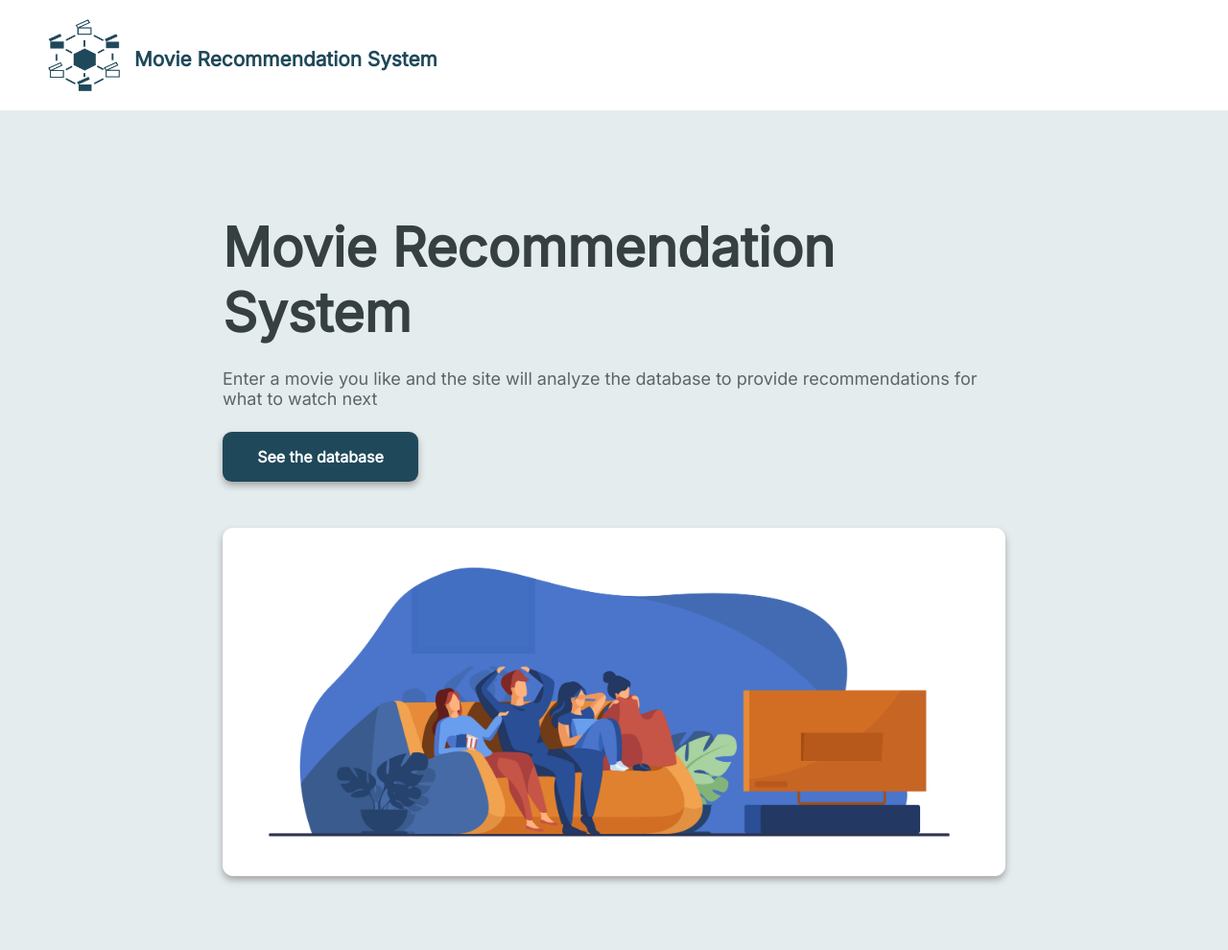
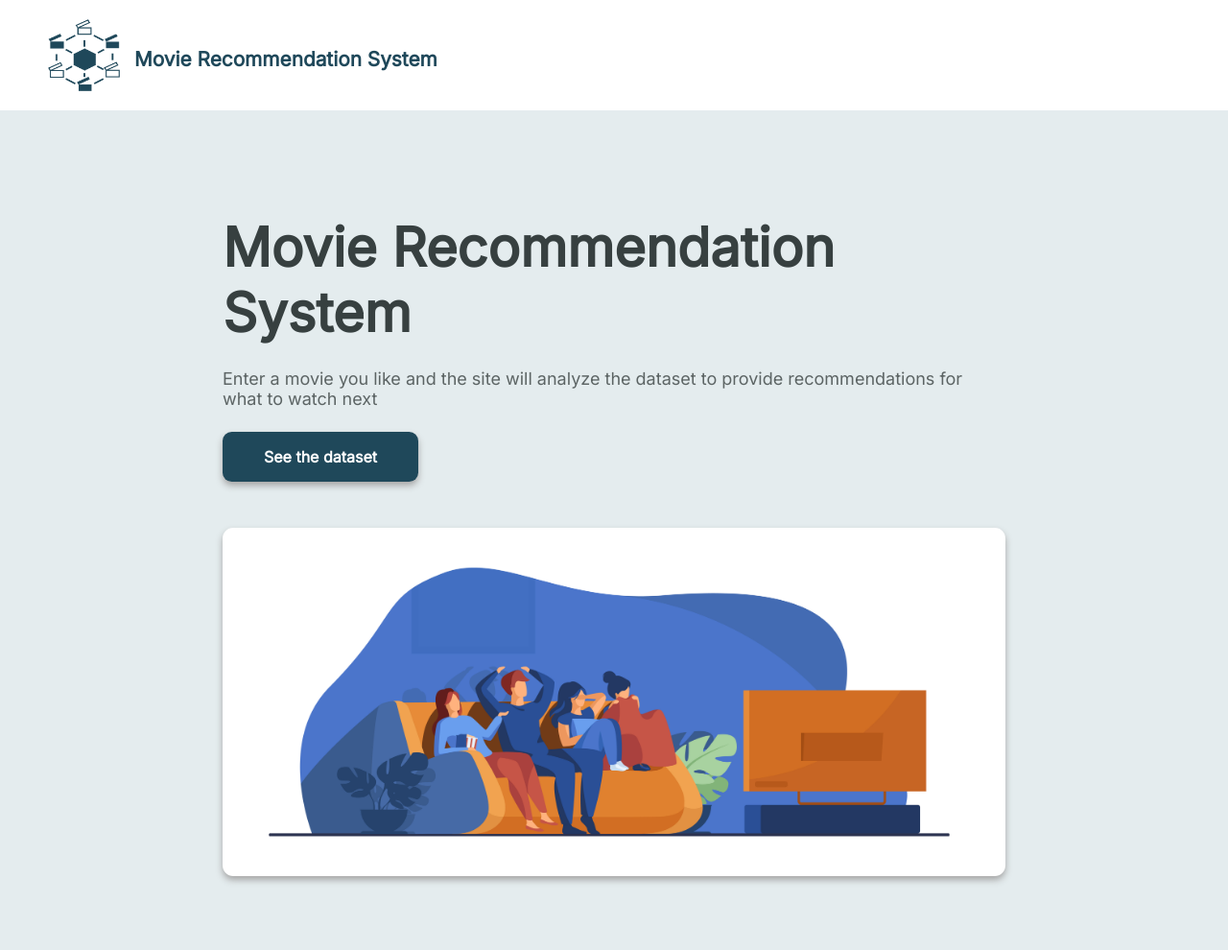
Before and after one commit to alangalavis/tfcomplejidad, a Flask app: page / in a window 1280 px wide. Shown: the top 990 px of the page at 96% size. Run offline with Flask 3, Linux system fonts and the light colour scheme; parts of the project's set-up code (start-up, migrations or seed data) failed here and were passed over; some libraries are stand-ins or nearby versions.

Commit message:
Corrected text 'see the dataset'

```diff
--- a/templates/index.html
+++ b/templates/index.html
@@ -19,9 +19,9 @@
 <div class="hero">
     <section class="left">
         <h1 class="separated">Movie Recommendation System</h1>
-        <p class="separated lighter">Enter a movie you like and the site will analyze the database to provide recommendations for what to watch next</p>
+        <p class="separated lighter">Enter a movie you like and the site will analyze the dataset to provide recommendations for what to watch next</p>
         <div class="separated">
-            <button type="button" class="recommend shadow float-on-hover lighter" onclick="window.open('https://www.kaggle.com/datasets/tmdb/tmdb-movie-metadata','_blank')">See the database</button>
+            <button type="button" class="recommend shadow float-on-hover lighter" onclick="window.open('https://www.kaggle.com/datasets/tmdb/tmdb-movie-metadata','_blank')">See the dataset</button>
         </div>
     </section>
 
```
